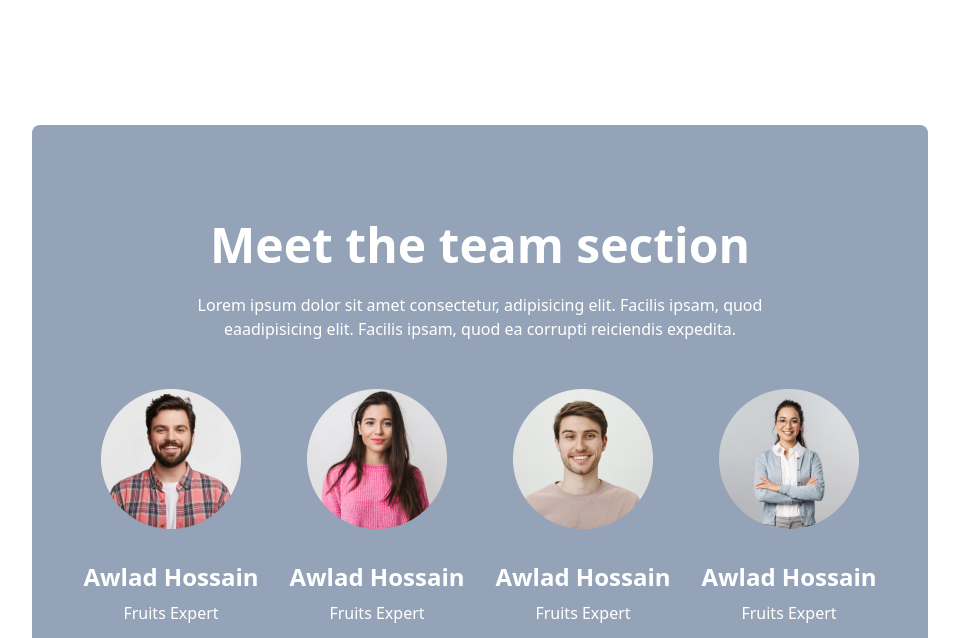
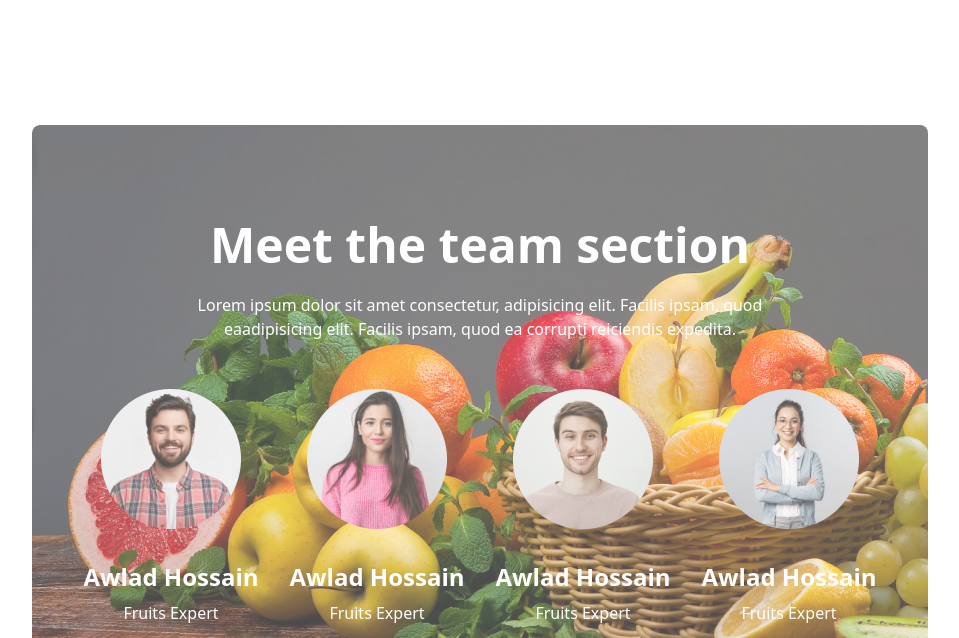
Before and after one commit to Najmul-Shaon/fruit-brust, a plain HTML site: page index.html in a window 1280 px wide. Shown: the part 1830-2468 px from the top of the page, without its empty margins (160-1119 px from the left). Drawn offline with nearby package versions, Linux system fonts and the light colour scheme.

Commit message:
meet the team bg added

```diff
--- a/index.html
+++ b/index.html
@@ -25,6 +25,13 @@
       src="https://kit.fontawesome.com/0c1139f033.js"
       crossorigin="anonymous"
     ></script>
+    <!-- internal css  -->
+    <style>
+      .bg-img {
+        background-image: url("images/banner1.png");
+        opacity: 0.7;
+      }
+    </style>
   </head>
   <body>
     <header class="mx-48">
@@ -467,7 +474,7 @@
         </div>
       </section>
       <!-- meet the team section  -->
-      <section class="mt-36 bg-slate-400 px-12 py-24 rounded-lg">
+      <section class="mt-36 bg-img px-12 py-24 rounded-lg">
         <div>
           <h3 class="text-center text-5xl font-extrabold text-[#FFF]">
             Meet the team section
```
